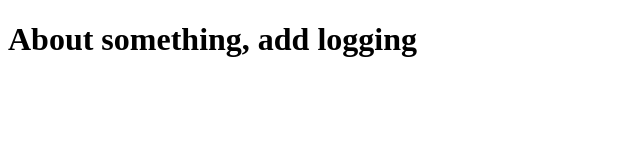
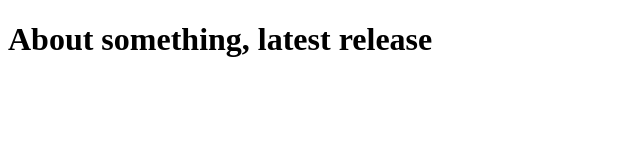
Before and after one commit to aitchiss/lighthouse-test-site, a website: page build/about/index.html in a window 1280 px wide. Shown: the whole page, without its empty margins (0-640 px from the left). Drawn offline with Linux system fonts and the light colour scheme.

Commit message:
point at v4.0.6 branch

```diff
--- a/build/about/index.html
+++ b/build/about/index.html
@@ -7,6 +7,6 @@
     <title>About</title>
 </head>
 <body>
-    <h1>About something, add logging</h1>
+    <h1>About something, latest release</h1>
 </body>
 </html>
--- a/package.json
+++ b/package.json
@@ -9,6 +9,6 @@
   "author": "",
   "license": "ISC",
   "dependencies": {
-    "@netlify/plugin-lighthouse": "github:netlify/netlify-plugin-lighthouse#sa/510/upgradePuppeteerUsingCacheUtils"
+    "@netlify/plugin-lighthouse": "github:netlify/netlify-plugin-lighthouse#release-please--branches--main--components--plugin-lighthouse"
   }
 }
```
Also changed, not shown: 1 other file.
